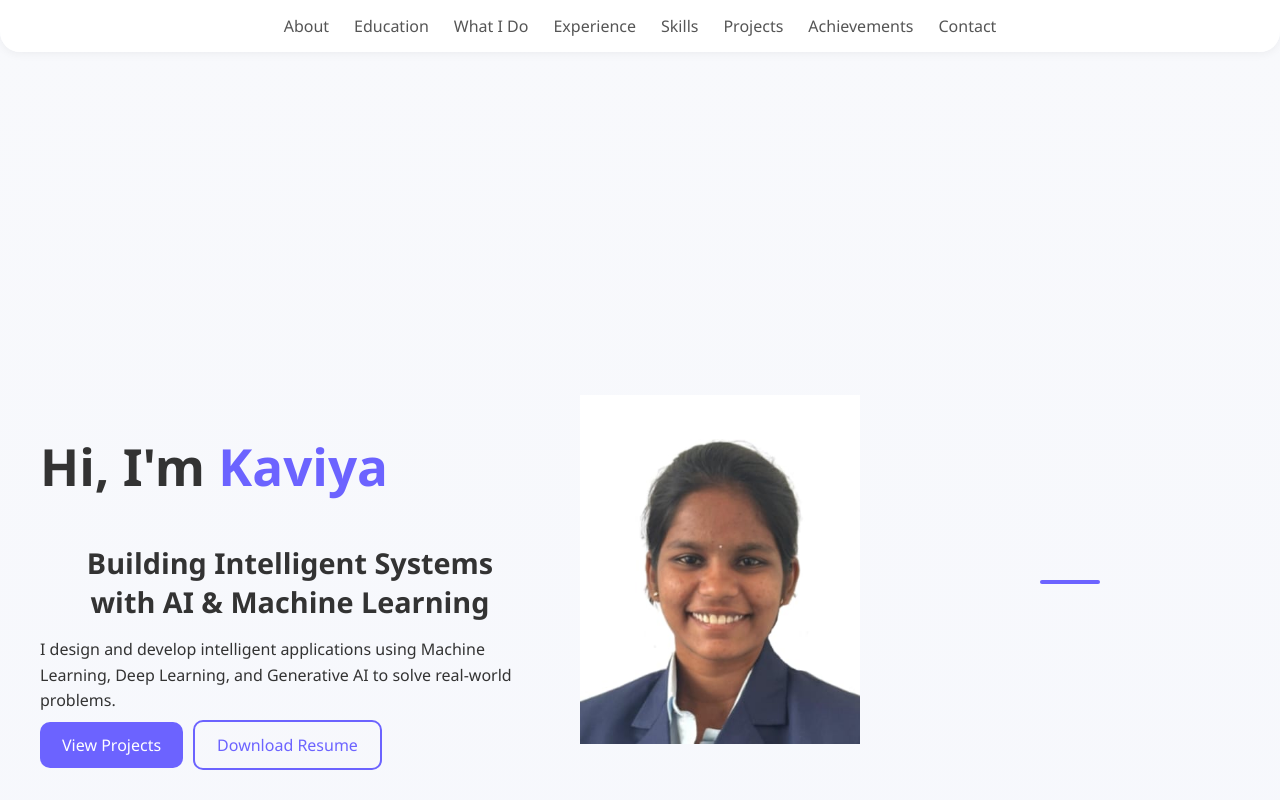
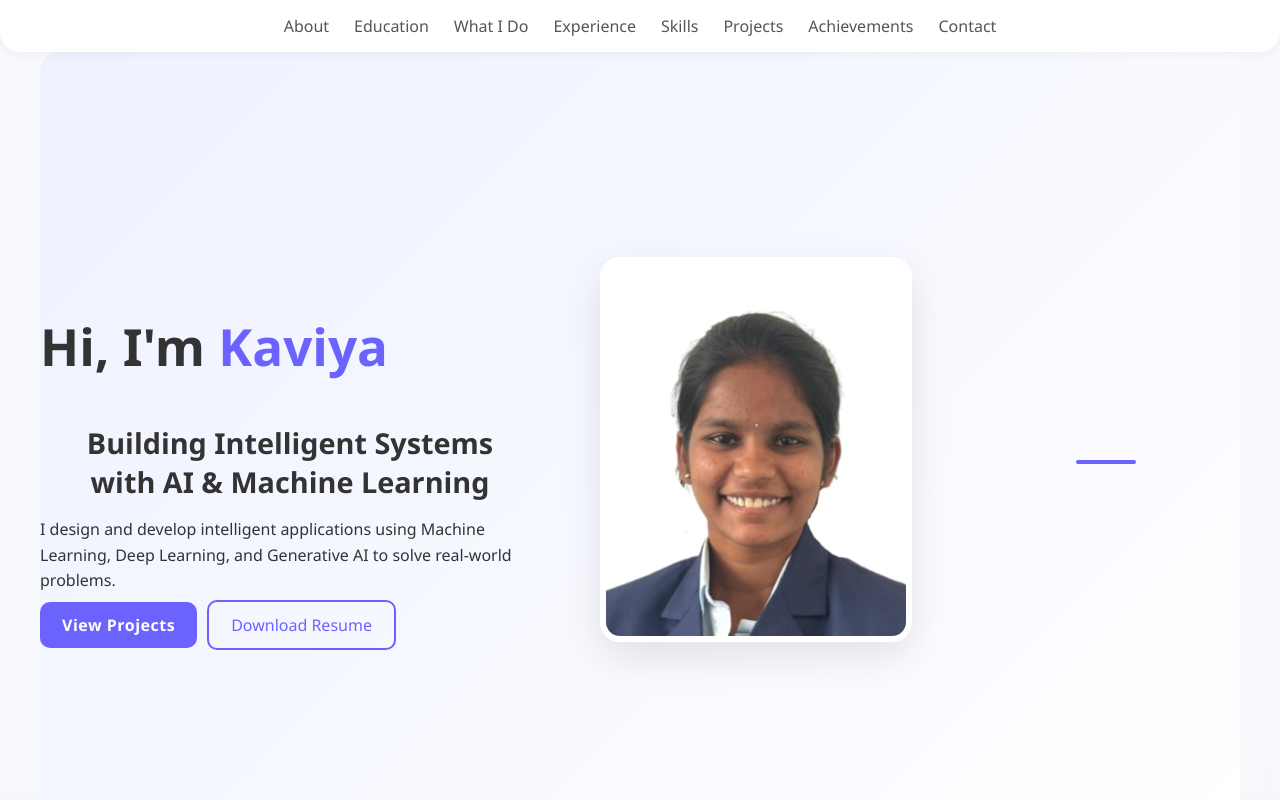
Before and after one commit to Kaviya-Balamurugan/portfolio, a React (Create React App) app: page / in a window 1280 px wide. Shown: the top 800 px of the page. Built offline with nearby package versions, Linux system fonts and the light colour scheme.

Commit message:
Added premium animation UI

```diff
--- a/src/App.css
+++ b/src/App.css
@@ -8,6 +8,11 @@ body {
 }
 * {
   transition: all 0.3s ease;
+}
+
+main {
+  max-width: 1100px;
+  margin: auto;
 }
 
 section {
@@ -67,10 +72,10 @@ h2 {
   align-items: center;
   justify-content: space-between;
   min-height: 100vh;
-  padding-top: 120px;
-  gap: 40px;
+  background: linear-gradient(135deg, #eef2ff, #ffffff);
+  border-radius: 20px;
+  gap: 60px;
 }
-
 .hero-text h1 {
   font-size: 3.2rem;
 }
@@ -100,6 +105,8 @@ h2 {
   border-radius: 10px;
   text-decoration: none;
   margin-right: 10px;
+  font-weight: 600;
+  letter-spacing: 0.5px;
 }
 
 .btn-primary:hover {
@@ -117,8 +124,11 @@ h2 {
 
 /* ===== HERO IMAGE ===== */
 .profile-img {
-  width: 280px;
-  max-width: 100%;
+  width: 300px;
+  border-radius: 20px;
+  object-fit: cover;
+  box-shadow: 0 15px 40px rgba(0,0,0,0.1);
+  border: 6px solid white;
 }
 
 main {
```
